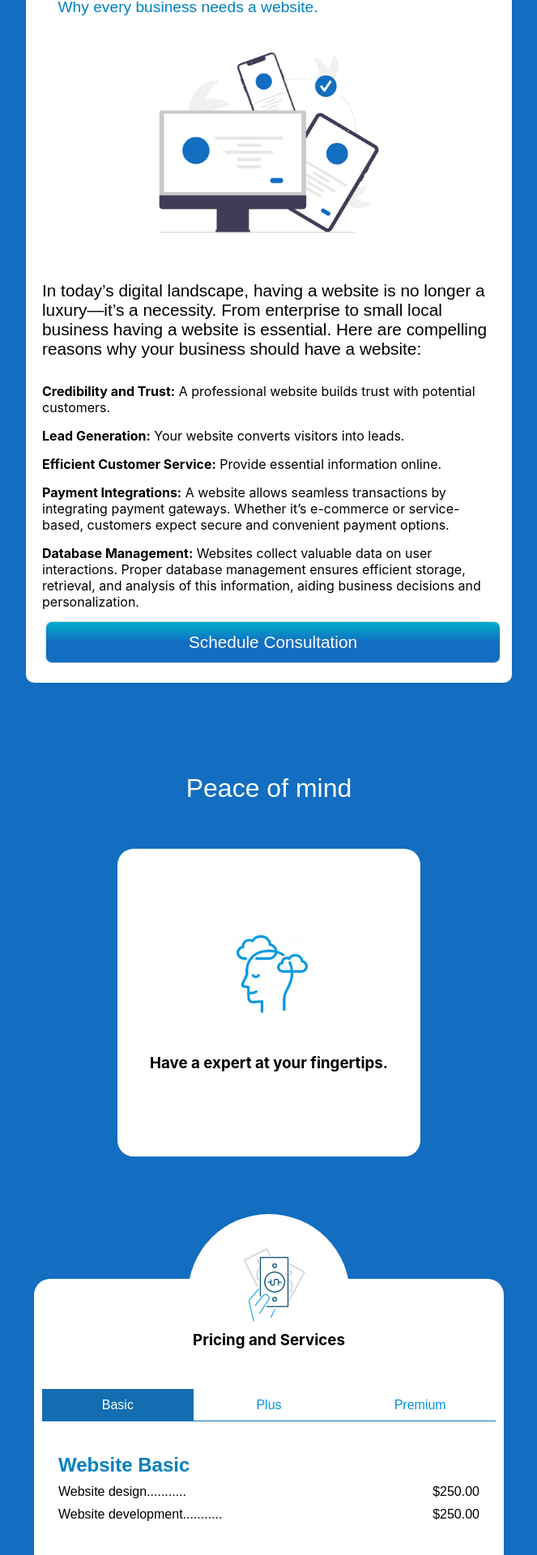
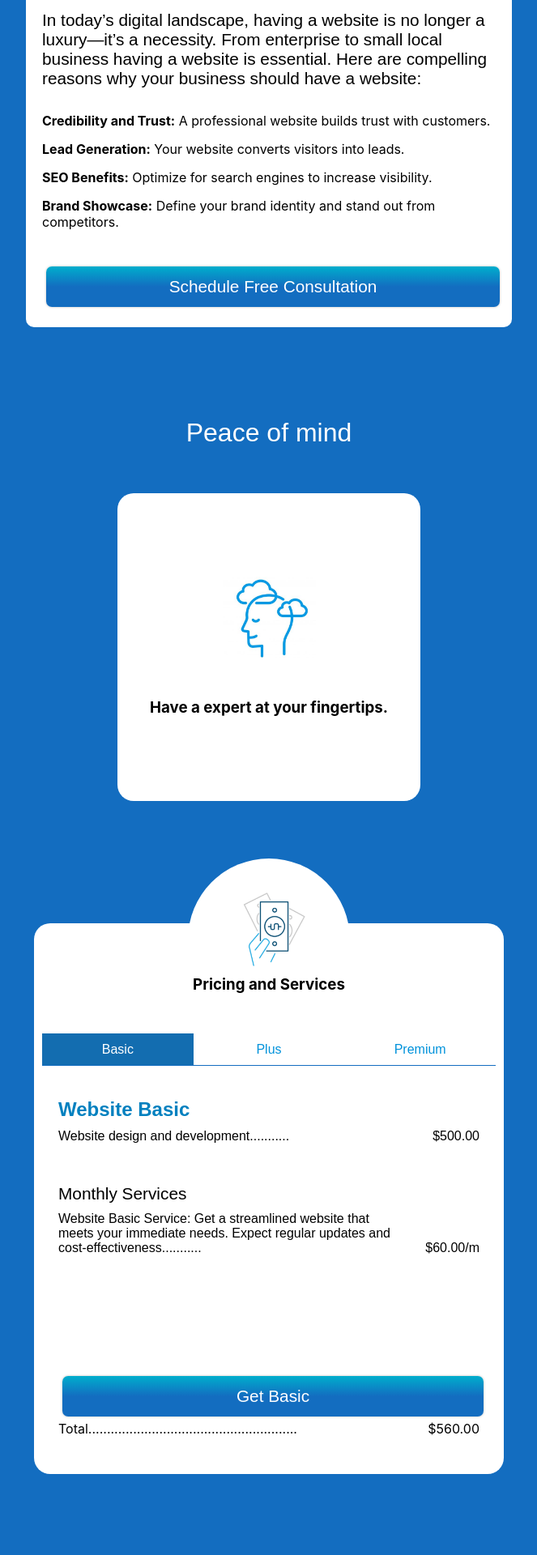
Before and after one commit to louieLouie117/react-portfolio, a React (Create React App) app in the folder client/: page / in a window 1280 px wide. Shown: the part 699-2619 px from the top of the page at 81% size, without its empty margins (308-971 px from the left). Built offline with nearby package versions, Linux system fonts and the light colour scheme.

Commit message:
PricingUpdated

```diff
--- a/client/public/index.html
+++ b/client/public/index.html
@@ -24,7 +24,7 @@
       work correctly both with client-side routing and a non-root public URL.
       Learn how to configure a non-root public URL by running `npm run build`.
     -->
-    <title>LC Solutions</title>
+    <title>LC Website Solutions</title>
 
     <!-- Google tag (gtag.js) -->
 <script async src="https://www.googletagmanager.com/gtag/js?id=G-D24702W1YD">
--- a/client/src/components/Footer.jsx
+++ b/client/src/components/Footer.jsx
@@ -3,7 +3,7 @@ import React from 'react'
 function Footer(props) {
   return (
     <div className='footer-container'>
-        <a href="/">LC Solutions</a>
+        <a href="/">LC Website Solutions</a>
 
     </div>
   )
--- a/client/src/components/LandingPage/Services.jsx
+++ b/client/src/components/LandingPage/Services.jsx
@@ -13,7 +13,7 @@ function Services(props) {
     // monthly service price
     const [monthlyServicePrice, setMonthlyServicePrice] = useState('60.00');
     // purchase button text
-    const [purchaseBTNText, setPurchaseBTNText] = useState('Get Plus');
+    const [purchaseBTNText, setPurchaseBTNText] = useState('Get Basic');
     // payment integration
     const [paymentIntegration, setPaymentIntegration] = useState({display: 'none'});
 
@@ -35,6 +35,8 @@ function Services(props) {
     const [premiumServiceBTNStyles, setPremiumServiceBTNStyles] = useState({backgroundColor: 'white', color: '#0092db'});
     // highlight payment
     const [HighlightPayment, setHighlightPayment] = useState({color: '#0092db'});
+    // branding styles
+    const [brandingStyles, setBrandingStyles] = useState({color: '#0092db'});
 
 // basicServiceHandler
 const basicServiceHandler = () => {
@@ -72,24 +74,23 @@ const plusServiceHandler = () => {
     setPremiumServiceBTNStyles({backgroundColor: 'white', color: '#136db0'});
     setPurchaseLink('https://buy.stripe.com/4gw00qaMfgnvbe028e');
     // set monthly service price
-    setMonthlyServicePrice('260.00');
+    setMonthlyServicePrice('150.00');
     // set purchase button text
     setPurchaseBTNText('Get Plus');
     // payment integration
     // total amount
-    setTotalAmount('$2,980.00');
+    setTotalAmount('$1,650.00');
     // analytics integration
     setAnalyticsIntegration({display: 'grid'});
     setHighlightAnalytics({color: '#0092db'});
     // highlight payment
-    setHighlightPayment({color: '#0092db'});
     // accept online payments
     setPaymentIntegration({display: 'none'});
 
     // database integration
     setDataBaseIntegration({display: 'none'});
     // brandingLogoIntegration
-    setBrandingLogoIntegration({display: 'grid'});
+    setBrandingLogoIntegration({display: 'none'});
 }
 // premiumServiceHandler
 const premiumServiceHandler = () => {
@@ -103,15 +104,17 @@ const premiumServiceHandler = () => {
 
     setPurchaseLink('https://buy.stripe.com/aEUbJ85rVfjrbe0fZ5');
     // set monthly service price
-    setMonthlyServicePrice('340.00');
+    setMonthlyServicePrice('240.00');
     // set purchase button text
     setPurchaseBTNText('Get Premium');
+
+
     // payment integration
     setPaymentIntegration({display: 'grid'});
     // total amount
-    setTotalAmount('$8,340.00');
+    setTotalAmount('$6,740.00');
     // analytics integration
-    setAnalyticsIntegration({display: 'none'});
+    setAnalyticsIntegration({display: 'grid'});
     // highlight payment
     setHighlightPayment({color: '#0092db'});
     // highlight analytics
@@ -122,7 +125,12 @@ const premiumServiceHandler = () => {
     setPaymentIntegration({display: 'grid'});
 
     // brandingLogoIntegration
-    setBrandingLogoIntegration({display: 'none'});
+    setBrandingLogoIntegration({display: 'grid'});
+
+    // branding styles
+    setBrandingStyles({color: '#0092db'});
+
+
 
 
 
@@ -152,20 +160,20 @@ const premiumServiceHandler = () => {
                             In today’s digital landscape, having a website is no longer a luxury—it’s a necessity. From enterprise to small local business having a website is essential. Here are compelling reasons why your business should have a website:
                             </p>
                             <ul>
-        <li><strong>Credibility and Trust:</strong> A professional website builds trust with potential customers.</li>
-        {/* <li><strong>Brand Showcase:</strong> Define your brand identity and stand out from competitors.</li> */}
+        <li><strong>Credibility and Trust:</strong> A professional website builds trust with customers.</li>
         <li><strong>Lead Generation:</strong> Your website converts visitors into leads.</li>
-        {/* <li><strong>SEO Benefits:</strong> Optimize for search engines to increase visibility.</li> */}
-        <li><strong>Efficient Customer Service:</strong> Provide essential information online.</li>
+        <li><strong>SEO Benefits:</strong> Optimize for search engines to increase visibility.</li>
+        <li><strong>Brand Showcase:</strong> Define your brand identity and stand out from competitors.</li>
+        {/* <li><strong>Efficient Customer Service:</strong> Provide essential information online.</li>
         <li>
             <strong>Payment Integrations:</strong> A website allows seamless transactions by integrating payment gateways. Whether it’s e-commerce or service-based, customers expect secure and convenient payment options.
         </li>
-        <li><strong>Database Management:</strong>  Websites collect valuable data on user interactions. Proper database management ensures efficient storage, retrieval, and analysis of this information, aiding business decisions and personalization.</li>
+        <li><strong>Database Management:</strong>  Websites collect valuable data on user interactions. Proper database management ensures efficient storage, retrieval, and analysis of this information, aiding business decisions and personalization.</li> */}
     </ul>
                             </div>
                             <footer>
-                            <a href="https://calendly.com/d/cpbm-dt4-gh7/15min">
-                            <button className='MainBTN'>Schedule Consultation</button>
+                            <a href="https://calendly.com/cardona-luis/30min">
+                            <button className='MainBTN'>Schedule Free Consultation</button>
                             </a>
                             </footer>
 
@@ -222,38 +230,49 @@ const premiumServiceHandler = () => {
                             <main className='AppPricing-Container'>
                             <section>
                                 <ul className='pricing-container'>
-                                    <li>Website design...........</li>
-                                    <li>$250.00</li>
-                                </ul>
-                                </section>
-                                <section>
-                                <ul className='pricing-container'>
-                                    <li>Website development...........</li>
-                                    <li>$250.00</li>
-
-                                </ul>
-                                </section>
-
-                                <section style={analyticsIntegration}>
-                                <ul className='pricing-container'>
-                                <li style={HighlightAnalytics}>Start marketing online............</li>
-                                    <li style={HighlightAnalytics}>$720.00</li>
+                                    <li>Website design and development...........</li>
+                                    <li>$500.00</li>
                                 </ul>
                                 </section>
 
 
 
-                                <section style={brandingLogoIntegration}>
+
+                                {/* <section>
                                 <ul className='pricing-container'>
-                                <li style={HighlightAnalytics}>Branding & logo...........</li>
-                                    <li style={HighlightAnalytics}>$1,500.00</li>
+                                    <li>Website development...........</li>
+                                    <li>$0.00</li>
+
+                                </ul>
+                                </section> */}
+
+                                <section style={analyticsIntegration}>
+                                <ul className='pricing-container'>
+                                <li style={HighlightAnalytics}>Online marketing and analytics............</li>
+                                    <li style={HighlightAnalytics}>$1,000.00</li>
                                 </ul>
                                 </section>
 
-                                <section style={paymentIntegration}>
+                                {/* <section style={analyticsIntegration}>
+                                <ul className='pricing-container'>
+                                <li style={HighlightAnalytics}>Get social medial marketing ............</li>
+                                    <li style={HighlightAnalytics}>$500.00</li>
+                                </ul>
+                                </section> */}
+
+
+
+                                <section style={brandingLogoIntegration}>
+                                <ul className='pricing-container'>
+                                <li style={brandingStyles}>Custom logo and social media branding...........</li>
+                                    <li style={brandingStyles}>$5,000.00</li>
+                                </ul>
+                                </section>
+
+                                {/* <section style={paymentIntegration}>
                                 <ul className='pricing-container'>
                                 <li style={HighlightPayment}>Accept online payments...........</li>
-                                    <li style={HighlightPayment}>$2,500.00</li>
+                                    <li style={HighlightPayment}>$1,500.00</li>
                                 </ul>
                                 </section>
 
@@ -263,7 +282,7 @@ const premiumServiceHandler = () => {
                                 <li style={HighlightPayment}>Database integration...........</li>
                                     <li style={HighlightPayment}>$5,000.00</li>
                                 </ul>
-                                </section>
+                                </section> */}
 
 
 
--- a/client/src/components/LandingPage/WorkExperience.jsx
+++ b/client/src/components/LandingPage/WorkExperience.jsx
@@ -26,7 +26,7 @@ function WorkExperience(props) {
 
         <div className="cardItems">
 
-          <h1>My Portfolio</h1>
+          <h1>Client Portfolio</h1>
 
                   <ul>
                   <li>
--- a/client/src/modules/LandingPageStyles.css
+++ b/client/src/modules/LandingPageStyles.css
@@ -1591,8 +1591,8 @@ html{
     .myHeader-container{
       row-gap: 20px;
       display: grid;
-      align-items: center;
-      height: 75vh;
+      /* align-items: center; */
+      /* height: 75vh; */
 
     }
     .myHeader-container aside{
--- a/client/src/modules/ServicesStyles.css
+++ b/client/src/modules/ServicesStyles.css
@@ -66,6 +66,7 @@
     display: grid;
     justify-items: center;
     row-gap: 30px;
+    padding-bottom: 30px;
 }
 
 .ServiceCardInfo>ul{
```
